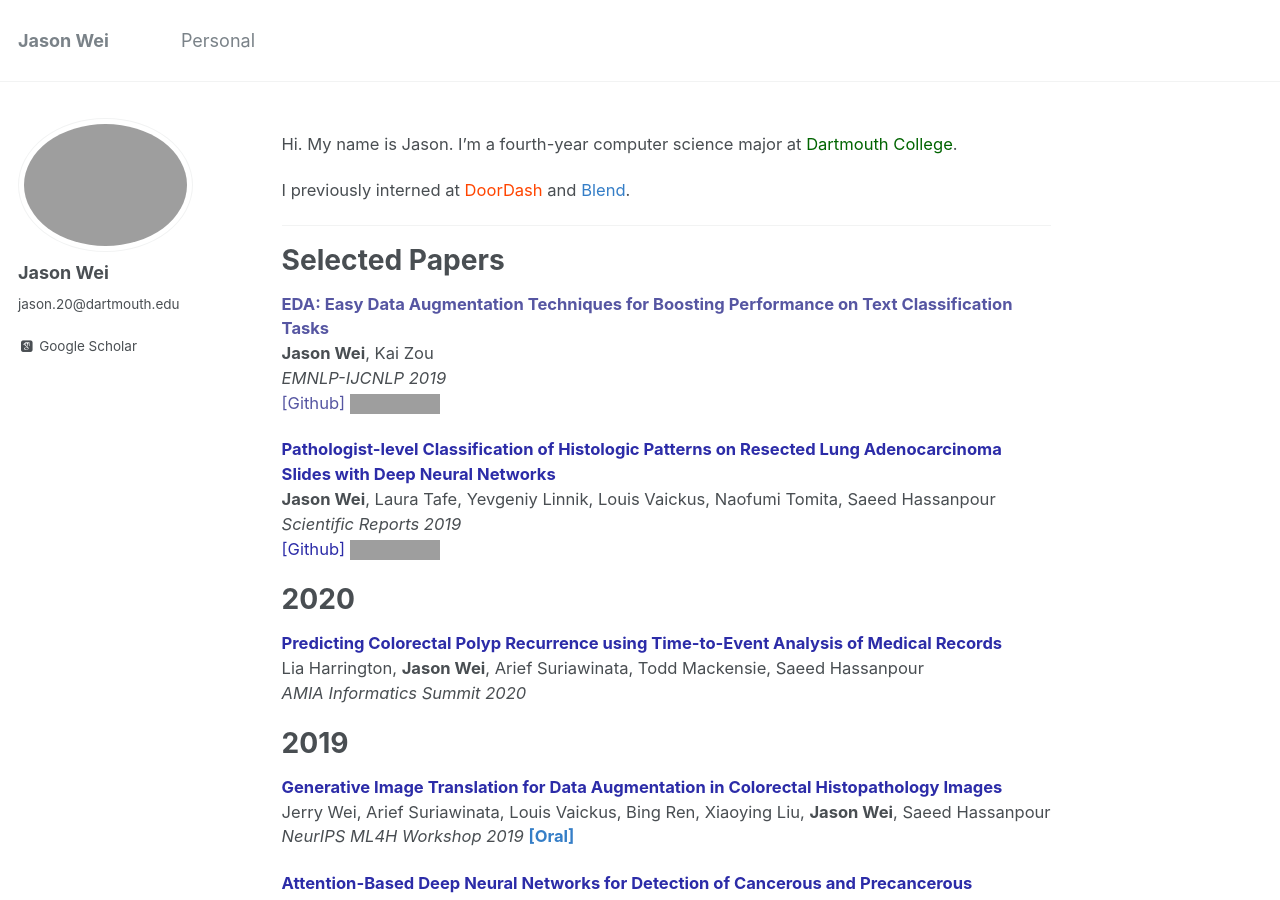
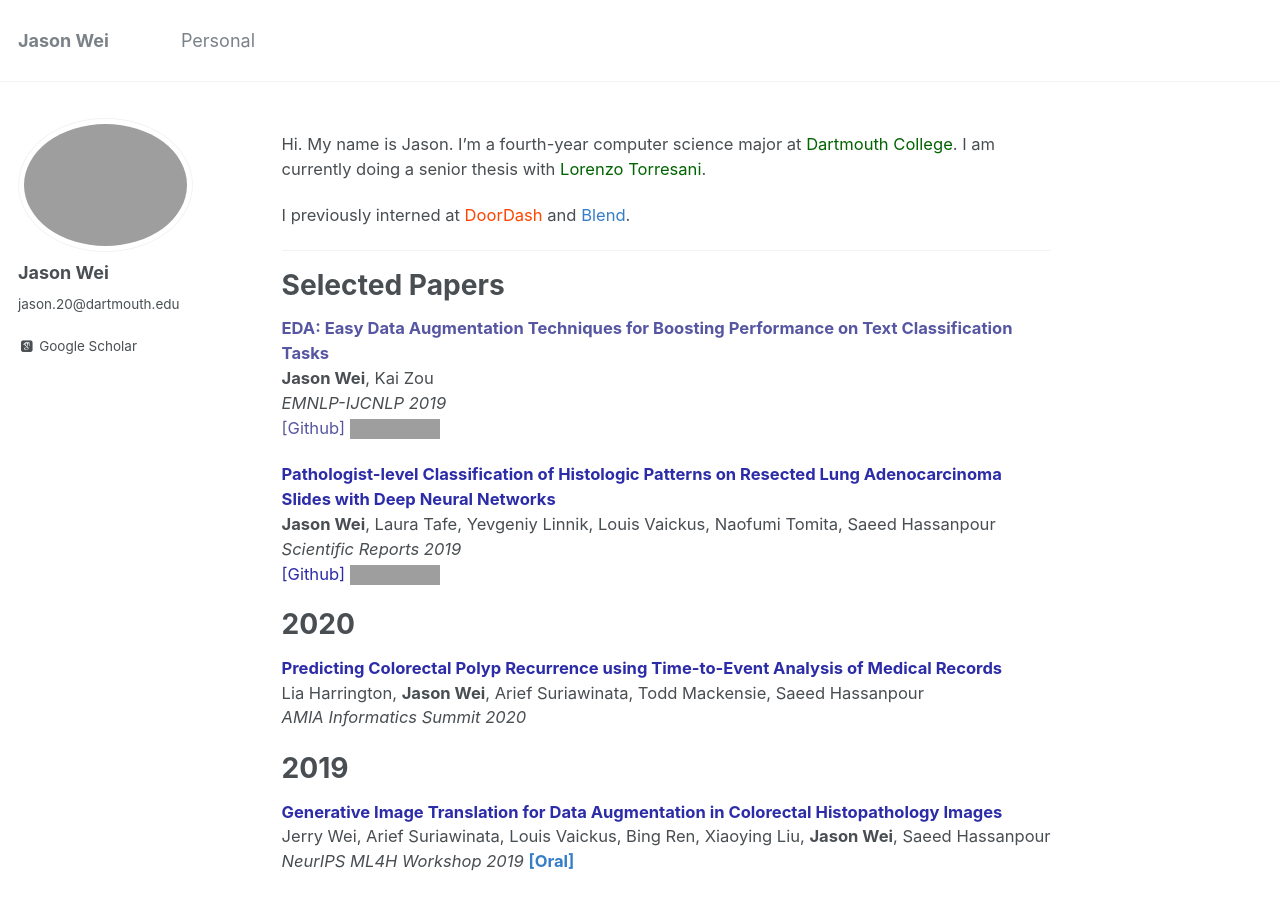
Before and after one commit to jasonwei20/jasonwei20.github.io, a Jekyll site: the page built from _pages/about.md, in a window 1280 px wide and 900 px high. Built offline with Jekyll 4.4.1, drawn with Linux system fonts in a browser that asks for light colours; some web fonts are replaced; grey boxes are pictures that could not be loaded.

Commit message:
remove trailing whitespace

```diff
--- a/_pages/about.md
+++ b/_pages/about.md
@@ -9,7 +9,7 @@
   - /research/
 ---
 
-Hi. My name is Jason. I'm a fourth-year computer science major at <a href="https://home.dartmouth.edu/" style="color:#006400" target="_blank">Dartmouth College</a>.
+Hi. My name is Jason. I'm a fourth-year computer science major at <a href="https://home.dartmouth.edu/" style="color:#006400" target="_blank">Dartmouth College</a>. I am currently doing a senior thesis with <a href="https://www.cs.dartmouth.edu/~lorenzo/home.html" style="color:#006400" target="_blank">Lorenzo Torresani</a>.
 
 I previously interned at <a href="https://www.doordash.com/" style="color:#FF4500" target="_blank">DoorDash</a> and <a href="https://blend.com/" style="color:#357EC7" target="_blank">Blend</a>.
 
```
